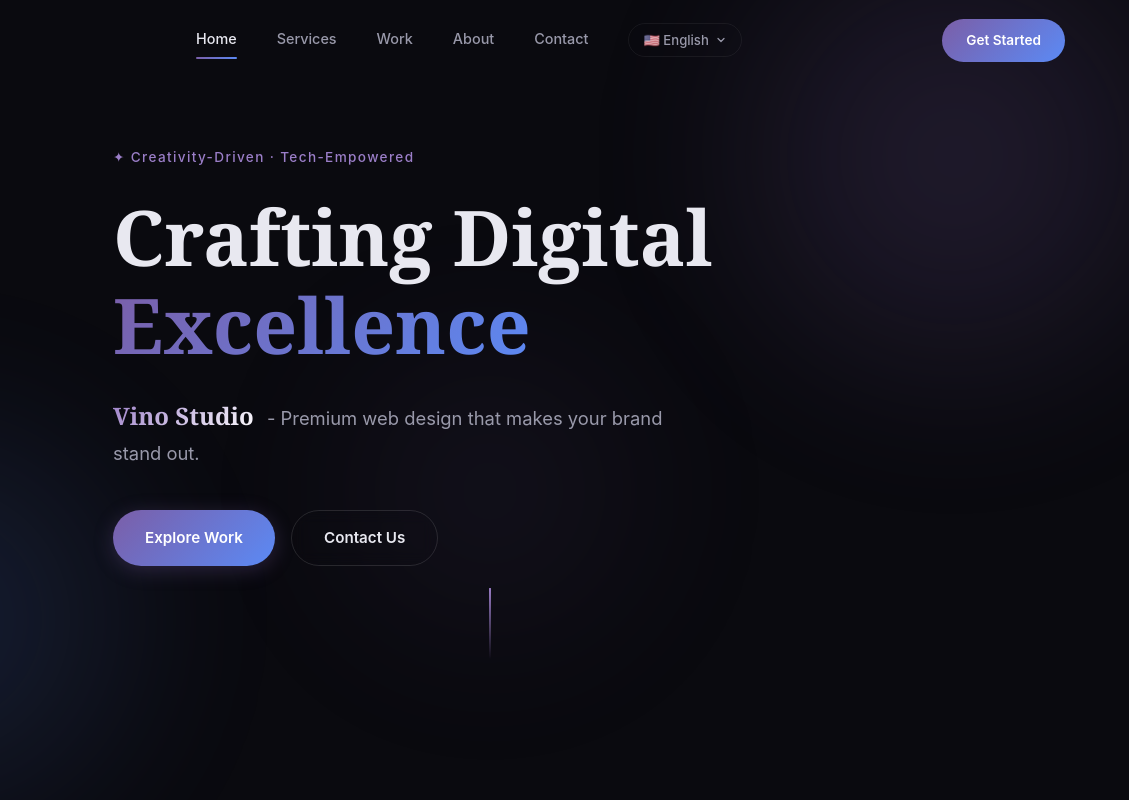
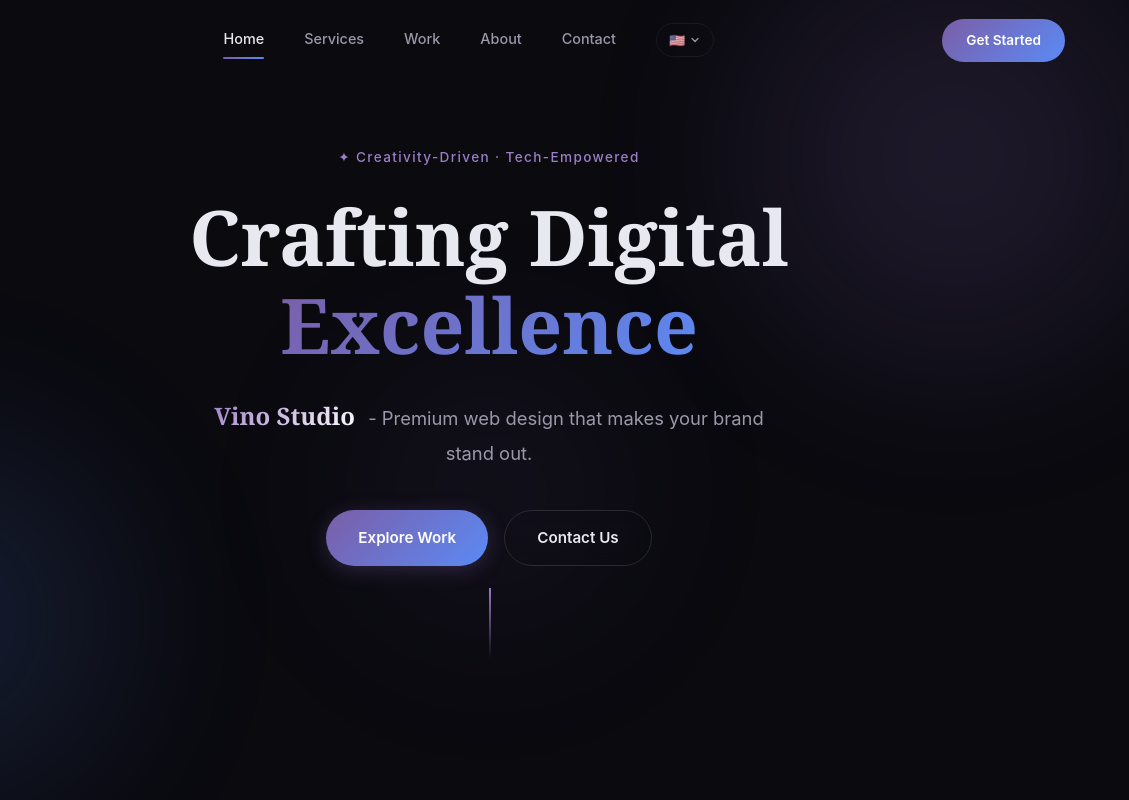
Before and after one commit to naokimidori/vino-studio-site, a website built with Vite: page index.html in a window 1280 px wide. Shown: the top 800 px of the page, 151-1280 px from the left. Built offline with nearby package versions, Linux system fonts and the light colour scheme; animation ran at ten frames a second.

Commit message:
style: Center hero section elements and update language switcher to display flag only.

```diff
--- a/index.html
+++ b/index.html
@@ -37,7 +37,7 @@
         <!-- 语言切换器（移入导航菜单以适配移动端） -->
         <div class="lang-switcher" id="langSwitcher">
           <button class="lang-switcher__btn" type="button" aria-label="切换语言">
-            <span class="lang-switcher__current">🇨🇳 中文</span>
+            <span class="lang-switcher__current">🇨🇳</span>
             <svg class="lang-switcher__arrow" width="12" height="12" viewBox="0 0 24 24" fill="none" stroke="currentColor"
               stroke-width="2.5" stroke-linecap="round" stroke-linejoin="round">
             <polyline points="6 9 12 15 18 9" />
--- a/src/i18n/i18n.js
+++ b/src/i18n/i18n.js
@@ -170,7 +170,7 @@
     const btnLabel = switcher.querySelector('.lang-switcher__current');
     const meta = langMeta.find((m) => m.code === currentLang);
     if (btnLabel && meta) {
-        btnLabel.textContent = `${meta.flag} ${meta.label}`;
+        btnLabel.textContent = meta.flag;
     }
 
     // 高亮当前语言
--- a/src/style.css
+++ b/src/style.css
@@ -292,8 +292,8 @@
 .lang-switcher__btn {
   display: flex;
   align-items: center;
-  gap: 6px;
-  padding: 8px 14px;
+  gap: 4px;
+  padding: 8px 12px;
   font-family: var(--font-sans);
   font-size: 0.82rem;
   font-weight: 500;
@@ -524,6 +524,8 @@
   position: relative;
   z-index: 1;
   max-width: 800px;
+  margin: 0 auto;
+  text-align: center;
 }
 
 .hero__tag {
@@ -548,6 +550,7 @@
   color: var(--clr-text-secondary);
   margin-bottom: var(--space-lg);
   max-width: 600px;
+  margin-inline: auto;
 }
 
 .hero__subtitle strong {
@@ -564,6 +567,7 @@
 
 .hero__actions {
   display: flex;
+  justify-content: center;
   gap: var(--space-sm);
   margin-bottom: var(--space-3xl);
 }
```
Also changed, not shown: 1 other file.
